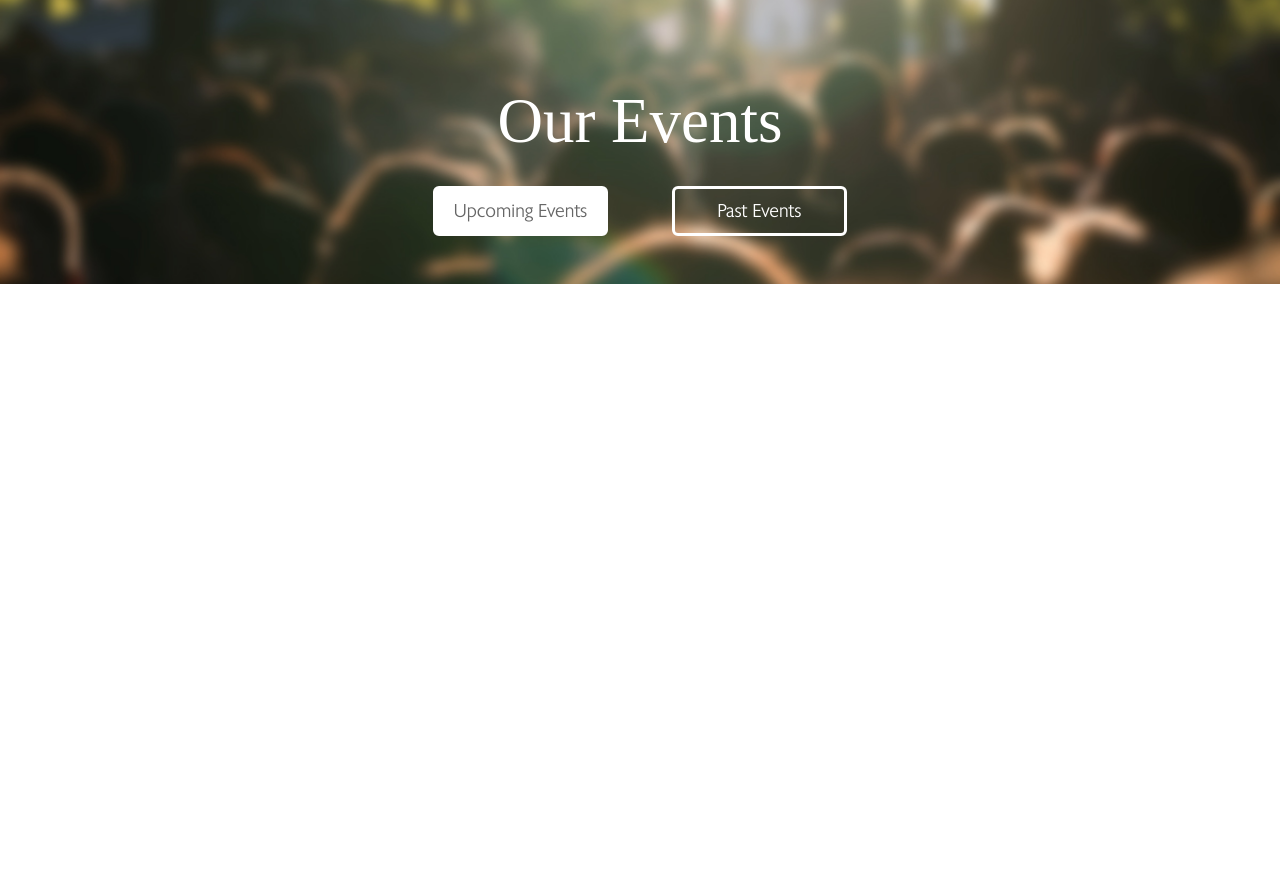
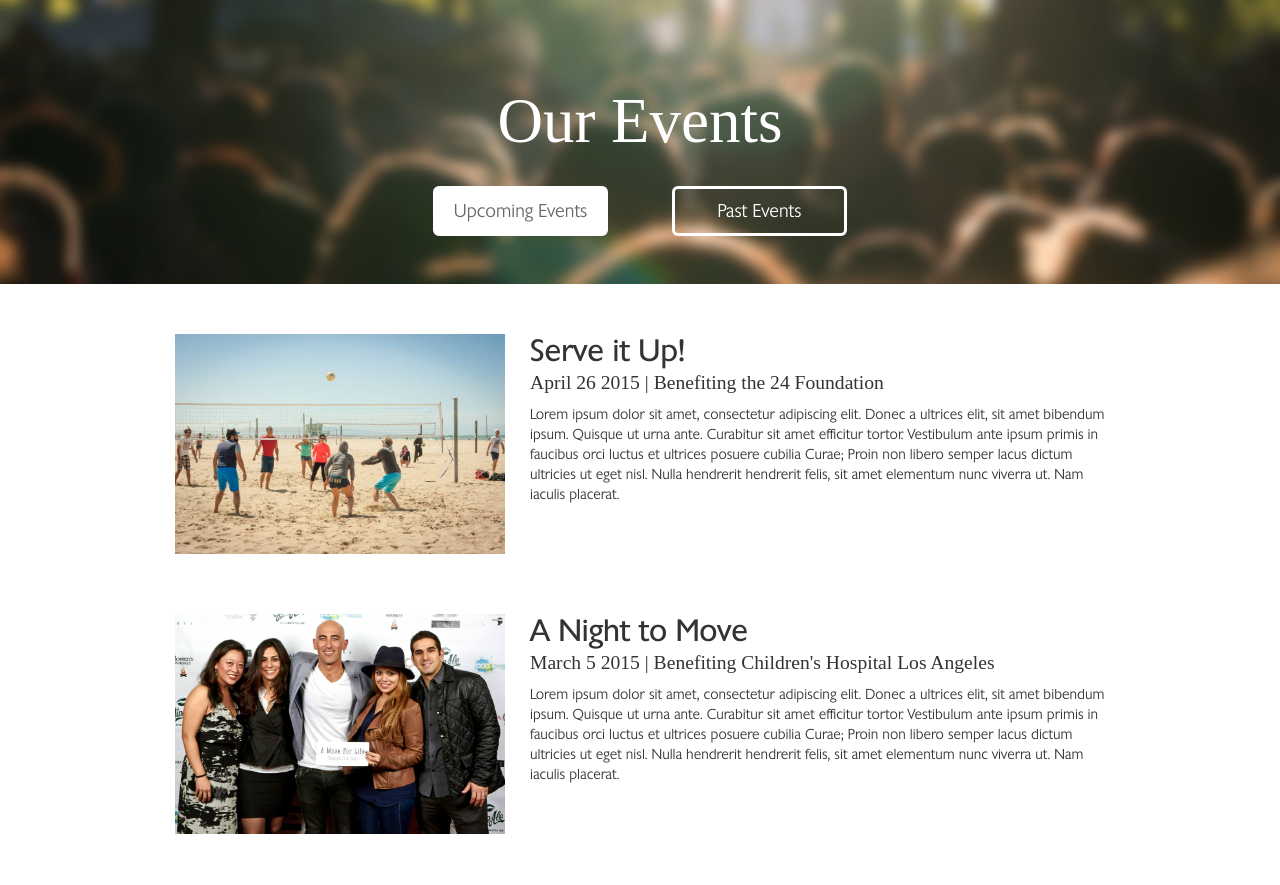
Before and after one commit to camden11/A-Move-For-Life, a plain HTML site: page events.html in a window 1280 px wide. Shown: the part 67-952 px from the top of the page. Before the commit the page ends 800 px from the top, so only its background shows below. Drawn offline with Linux system fonts and the light colour scheme; a web font is replaced by a local one.

Commit message:
Updates to events page

```diff
--- a/events.css
+++ b/events.css
@@ -4,6 +4,7 @@
   -moz-background-size: cover;
   -o-background-size: cover;
   background-size: cover;
+  margin-bottom: 0px;
 }
 
 /* Buttons ------------------------- */
@@ -28,3 +29,76 @@
 	background-color: transparent;
 	color: white;
 }
+
+/* Images ---------------------------- */
+.event-img {
+	width: 350px;
+	height: auto;
+	text-align: center;
+}
+
+@media (min-width: 768px) {
+	.event-img {
+		width: 270px;
+	}
+}
+
+@media (min-width: 1250px) {
+	.event-img {
+		width: 330px;
+	}
+}
+
+/* Columns and Layout ---------------- */
+.col-sm-4 {
+	text-align: center;
+	width: 100%;
+	margin-top: 45px;
+}
+
+.col-sm-8 {
+	text-align: center;
+	width: 100%;
+}
+
+.col-sm-4, .col-sm-8 {
+	margin-bottom: 10px;
+}
+
+.row {
+	margin: 0 auto;
+}
+
+@media (min-width: 768px) {
+	.col-sm-4 {
+		width: 33.33333333%;
+		margin-bottom: 60px;
+		margin-top: 0px;
+	}
+
+	.col-sm-8 {
+		width: 66.66666666%;
+		text-align: left;
+		padding-left: 50px;
+		margin-bottom: 60px;
+	}
+
+	.jumbotron {
+		margin-bottom: 50px;
+	}
+}
+
+@media (min-width: 1250px) {
+	.row {
+		width: 75%;
+	}
+}
+
+/* Switching between event lists ------------------ */
+#past-event-wrapper {
+  transition: visibility 0s ease, opacity 1s ease;
+}
+
+.invisible {
+	display: none;
+}
--- a/events.html
+++ b/events.html
@@ -27,7 +27,7 @@
     <div class="slideout-menu">
         <table>
             <tr><td><a href="#">About Us</a></td></tr>
-            <tr><td><a href="#">Events</a></td></tr>
+            <tr><td><a href="events.html">Events</a></td></tr>
             <tr><td><a href="#">Partners</a></td></tr>
             <tr><td><a href="#">Donate</a></td></tr>
         </table>
@@ -66,6 +66,41 @@
         </div>
     </div>
 
+    <div id="past-event-wrapper">
+        <div class="row">
+            <div class="col-sm-4">
+                <img src="event_img/serve_it_up.jpg" class="event-img"/>
+            </div>
+            <div class="col-sm-8">
+                <h2>Serve it Up!</h2>
+                <h4>April 26 2015 | Benefiting the 24 Foundation</h4>
+                <p>Lorem ipsum dolor sit amet, consectetur adipiscing elit. Donec a ultrices elit, sit amet bibendum ipsum. Quisque ut urna ante. Curabitur sit amet efficitur tortor. Vestibulum ante ipsum primis in faucibus orci luctus et ultrices posuere cubilia Curae; Proin non libero semper lacus dictum ultricies ut eget nisl. Nulla hendrerit hendrerit felis, sit amet elementum nunc viverra ut. Nam iaculis placerat.</p>
+            </div>
+        </div>
+
+        <div class="row">
+            <div class="col-sm-4">
+                <img src="event_img/antm2.jpg" class="event-img"/>
+            </div>
+            <div class="col-sm-8">
+                <h2>A Night to Move</h2>
+                <h4>March 5 2015 | Benefiting Children's Hospital Los Angeles</h4>
+                <p>Lorem ipsum dolor sit amet, consectetur adipiscing elit. Donec a ultrices elit, sit amet bibendum ipsum. Quisque ut urna ante. Curabitur sit amet efficitur tortor. Vestibulum ante ipsum primis in faucibus orci luctus et ultrices posuere cubilia Curae; Proin non libero semper lacus dictum ultricies ut eget nisl. Nulla hendrerit hendrerit felis, sit amet elementum nunc viverra ut. Nam iaculis placerat.</p>
+            </div>
+        </div>
+
+        <div class="row">
+            <div class="col-sm-4">
+                <img src="event_img/antm1.jpg" class="event-img"/>
+            </div>
+            <div class="col-sm-8">
+                <h2>A Night to Move</h2>
+                <h4>February 22 2014 | Benefiting Playground of Dreams</h4>
+                <p>Lorem ipsum dolor sit amet, consectetur adipiscing elit. Donec a ultrices elit, sit amet bibendum ipsum. Quisque ut urna ante. Curabitur sit amet efficitur tortor. Vestibulum ante ipsum primis in faucibus orci luctus et ultrices posuere cubilia Curae; Proin non libero semper lacus dictum ultricies ut eget nisl. Nulla hendrerit hendrerit felis, sit amet elementum nunc viverra ut. Nam iaculis placerat.</p>
+            </div>
+        </div>
+    </div>
+
     <script src='jquery-1.11.2.js'></script>
     <script src='script.js'></script>
     <script src='eventswitch.js'></script>
--- a/eventswitch.js
+++ b/eventswitch.js
@@ -9,6 +9,8 @@ $(document).ready(function() {
 			$(this).toggleClass("inactive-button");
 			$('#past').toggleClass("active-button");
 			$('#past').toggleClass("inactive-button");
+			$('#past-event-wrapper').css("visibility", "visible");
+			$('#past-event-wrapper').css("opacity", "1");
 		}
 	});
 
@@ -19,6 +21,8 @@ $(document).ready(function() {
 			$(this).toggleClass("inactive-button");
 			$('#upcoming').toggleClass("active-button");
 			$('#upcoming').toggleClass("inactive-button");
+			$('#past-event-wrapper').css("visibility", "hidden");
+			$('#past-event-wrapper').css("opacity", "0");
 		}
 	});
 });
--- a/stylesheet.css
+++ b/stylesheet.css
@@ -33,11 +33,27 @@ h1 {
 	text-align: center;
 }
 
+h2 {
+	font-family: "Chantilly";
+	margin-bottom: 0px;
+	margin-top: 0px;
+}
+
 h3 {
 	font-family: "Chantilly XLite";
 }
 
-p, li {
+h4 {
+	font-size: 140%;
+	font-family: "Chantilly XLite";
+	margin-top: 5px;
+}
+
+p {
+	font-family: "Chantilly MedLite";
+}
+
+li {
 	font-family: "Chantilly";
 }
 
```
Also changed, not shown: index.html (+1 -1 lines), event_img/antm1.jpg (added), event_img/antm2.jpg (added), event_img/serve_it_up.jpg (added).
